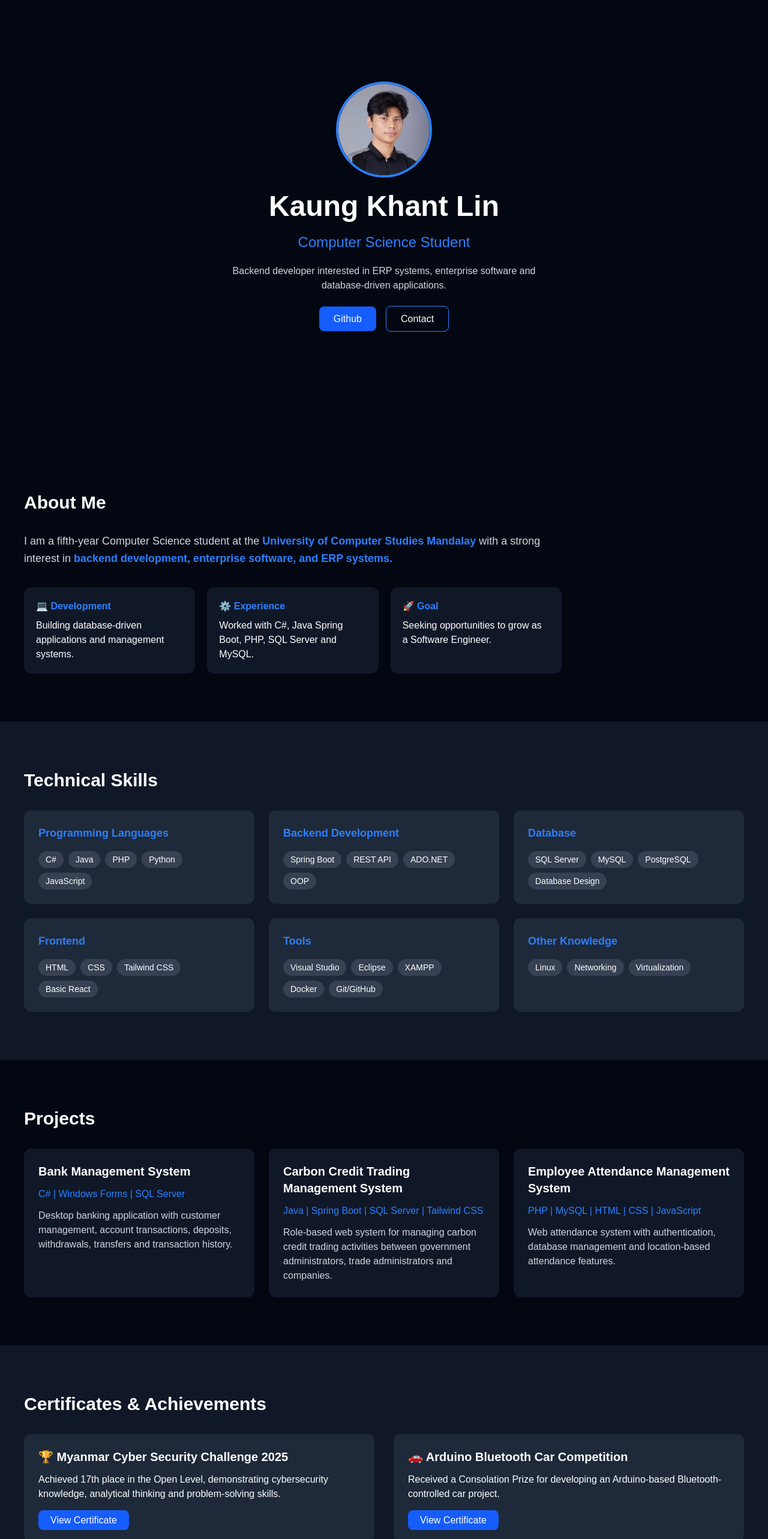
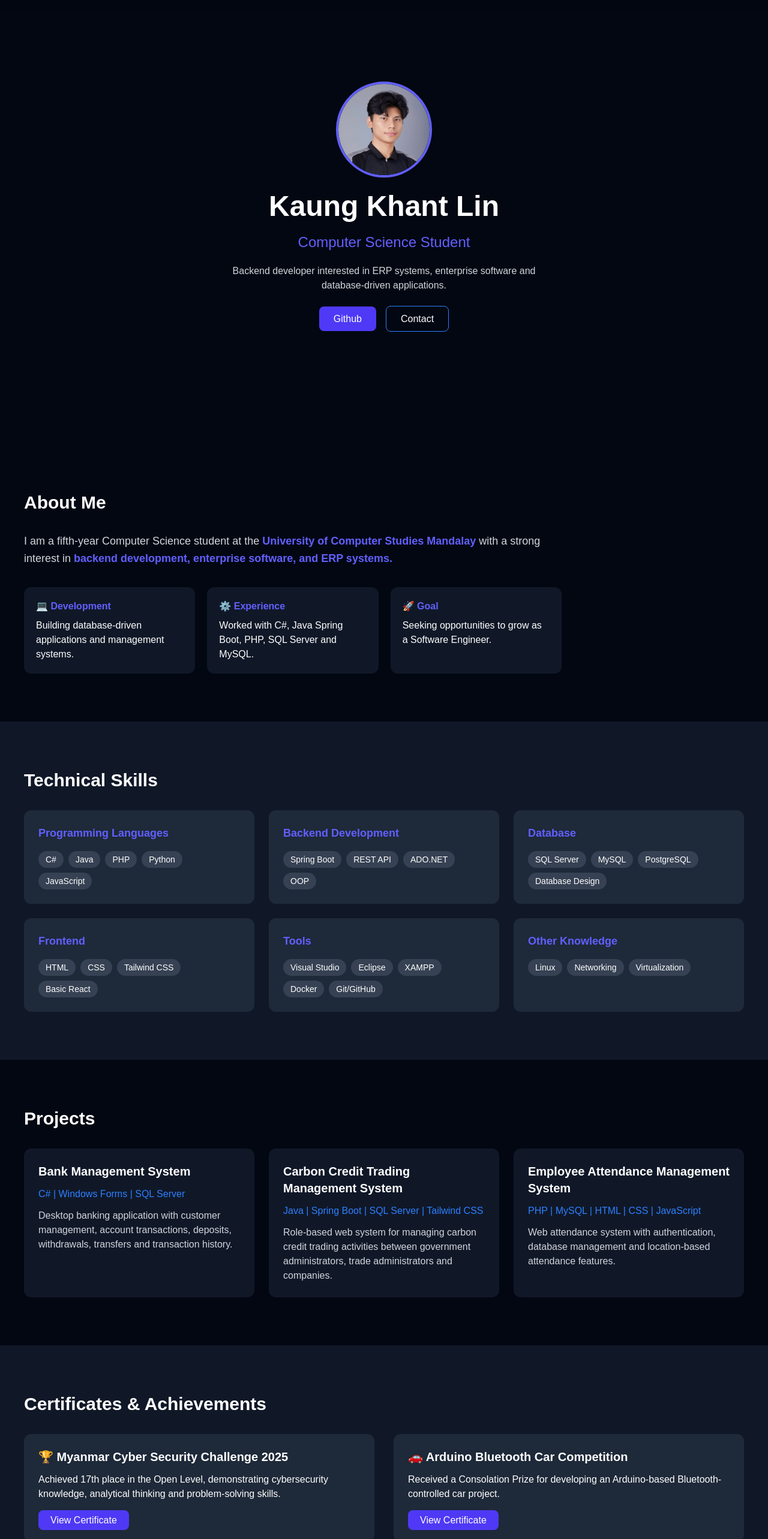
Before and after one commit to BL4GGYL/BL4GGYL, a React app: page / in a window 1280 px wide. Shown: the part 60-2626 px from the top of the page at 60% size. Built offline with nearby package versions, Linux system fonts and the light colour scheme; the HTML template or start-up script is replaced by a standard one.

Commit message:
fix color

```diff
--- a/src/App.jsx
+++ b/src/App.jsx
@@ -76,12 +76,23 @@ function App() {
           </h1>
 
 
-          <button
-            className="md:hidden text-2xl"
-            onClick={() => setMenuOpen(!menuOpen)}
-          >
-            ☰
-          </button>
+          <div className="md:hidden flex items-center gap-3">
+
+            <button
+              onClick={toggleTheme}
+              className="text-xl"
+            >
+              {darkMode ?   "🌙" :"☀️"}
+            </button>
+
+            <button
+              className="text-2xl"
+              onClick={() => setMenuOpen(!menuOpen)}
+            >
+              ☰
+            </button>
+
+          </div>
 
 
 
@@ -100,9 +111,10 @@ function App() {
               {
                 darkMode
                   ?
+
+
+                  "🌙":
                   "☀️"
-                  :
-                  "🌙"
               }
             </button>
 
@@ -134,18 +146,7 @@ function App() {
             </a>
 
 
-            <button
-              onClick={toggleTheme}
-              className="bg-blue-600 text-white px-4 py-2 rounded-lg"
-            >
-              {
-                darkMode
-                  ?
-                  "☀️ Light"
-                  :
-                  "🌙 Dark"
-              }
-            </button>
+
 
 
           </div>
@@ -169,9 +170,8 @@ function App() {
         <img
           src="/profile.jpg"
           alt="Kaung Khant Lin"
-          className="w-40 h-40 rounded-full object-cover mb-6 border-4 border-blue-500"
+          className="w-40 h-40 rounded-full object-cover mb-6 border-4 border-indigo-500"
         />
-
 
 
         <h1 className="text-3xl sm:text-4xl md:text-5xl font-bold mb-5">
@@ -180,7 +180,7 @@ function App() {
 
 
 
-        <h2 className="text-2xl text-blue-500 mb-5">
+        <h2 className="text-2xl text-indigo-500 mb-5">
           Computer Science Student
         </h2>
 
@@ -207,7 +207,7 @@ function App() {
 
 
           <a
-            className="bg-blue-600 text-white px-6 py-3 rounded-lg mr-4"
+            className="bg-indigo-600 text-white px-6 py-3 rounded-lg mr-4"
             href="https://github.com/BL4GGYL"
             target="_blank"
           >
@@ -264,11 +264,11 @@ function App() {
           >
 
             I am a fifth-year Computer Science student at the{" "}
-            <strong className="text-blue-500">
+            <strong className="text-indigo-500">
               University of Computer Studies Mandalay{" "}
             </strong>
             with a strong interest in{" "}
-            <strong className="text-blue-500">
+            <strong className="text-indigo-500">
               backend development, enterprise software, and ERP systems.
             </strong>
 
@@ -288,7 +288,7 @@ function App() {
               }
             >
 
-              <h3 className="font-bold text-blue-500 mb-2">
+              <h3 className="font-bold text-indigo-500 mb-2">
                 💻 Development
               </h3>
 
@@ -311,7 +311,7 @@ function App() {
               }
             >
 
-              <h3 className="font-bold text-blue-500 mb-2">
+              <h3 className="font-bold text-indigo-500 mb-2">
                 ⚙️ Experience
               </h3>
 
@@ -334,7 +334,7 @@ function App() {
               }
             >
 
-              <h3 className="font-bold text-blue-500 mb-2">
+              <h3 className="font-bold text-indigo-500 mb-2">
                 🚀 Goal
               </h3>
 
@@ -456,7 +456,7 @@ function App() {
               >
 
 
-                <h3 className="text-blue-500 font-bold text-lg mb-4">
+                <h3 className="text-indigo-500 font-bold text-lg mb-4">
 
                   {category.title}
 
@@ -659,7 +659,7 @@ function App() {
               href="/CTF.jpg"
               target="_blank"
               rel="noopener noreferrer"
-              className="bg-blue-600 text-white px-5 py-2 rounded-lg"
+              className="bg-indigo-600 text-white px-5 py-2 rounded-lg"
             >
 
               View Certificate
@@ -706,7 +706,7 @@ function App() {
               href="/1stYear.jpg"
               target="_blank"
               rel="noopener noreferrer"
-              className="bg-blue-600 text-white px-5 py-2 rounded-lg"
+              className="bg-indigo-600 text-white px-5 py-2 rounded-lg"
             >
 
               View Certificate
@@ -740,25 +740,18 @@ function App() {
 
           <a
             href="mailto:kaungkhantlin04@gmail.com"
-            className="flex items-center gap-3 hover:text-blue-500 transition"
+            className="flex items-center gap-3 hover:text-indigo-500 transition"
           >
             <FaEnvelope />
             <span>kaungkhantlin04@gmail.com</span>
           </a>
 
-          <a
-            href="tel:+959977788873"
-            className="flex items-center gap-3 hover:text-blue-500 transition"
-          >
-            <FaPhone />
-            <span>+95 9977788873</span>
-          </a>
 
           <a
             href="https://github.com/BL4GGYL"
             target="_blank"
             rel="noopener noreferrer"
-            className="flex items-center gap-3 hover:text-blue-500 transition"
+            className="flex items-center gap-3 hover:text-indigo-500 transition"
           >
             <FaGithub />
             <span>github.com/BL4GGYL</span>
@@ -767,7 +760,7 @@ function App() {
           <a
             href="/KaungKhant_Resume.pdf"
             download
-            className="inline-flex items-center gap-3 bg-blue-600 text-white px-5 py-3 rounded-lg hover:bg-blue-700 transition mt-4"
+            className="inline-flex items-center gap-3 bg-indigo-600 text-white px-5 py-3 rounded-lg hover:bg-indigo-700 transition mt-4"
           >
             <FaFileDownload />
             Download CV
```
